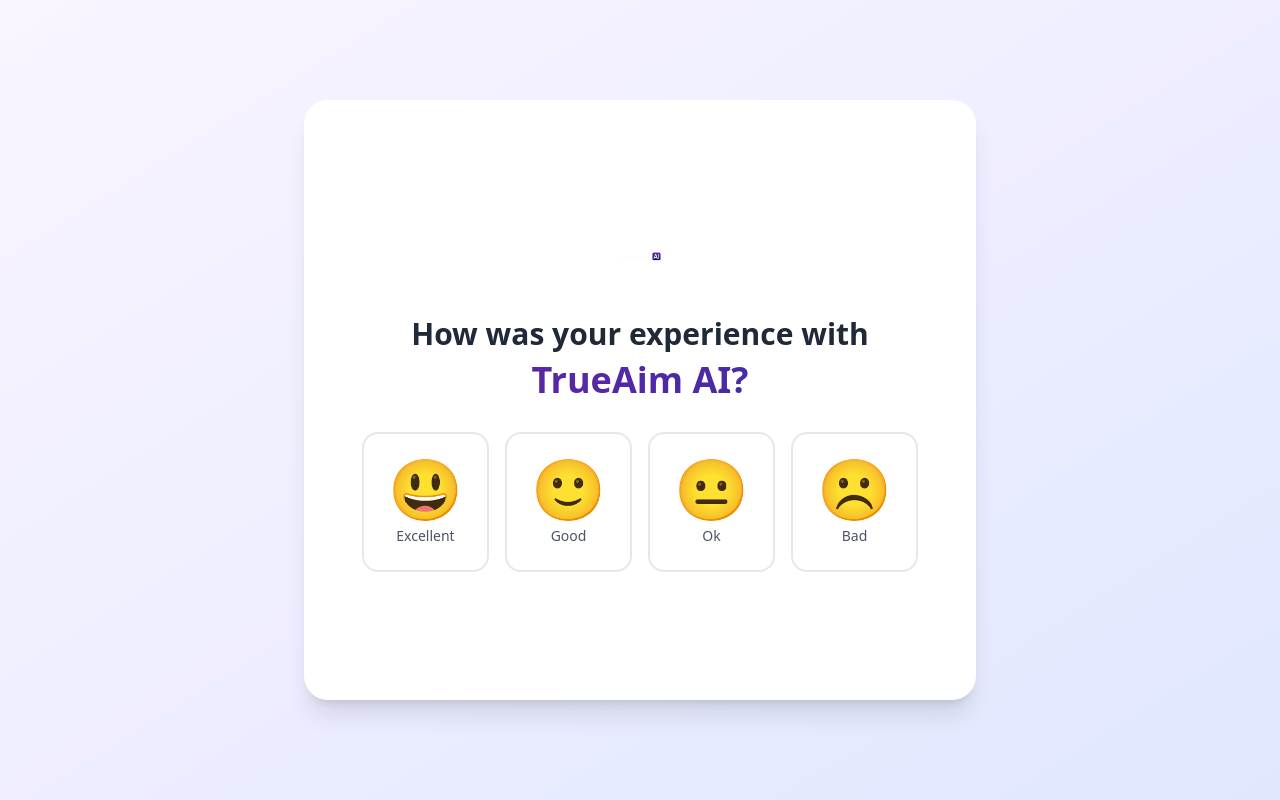
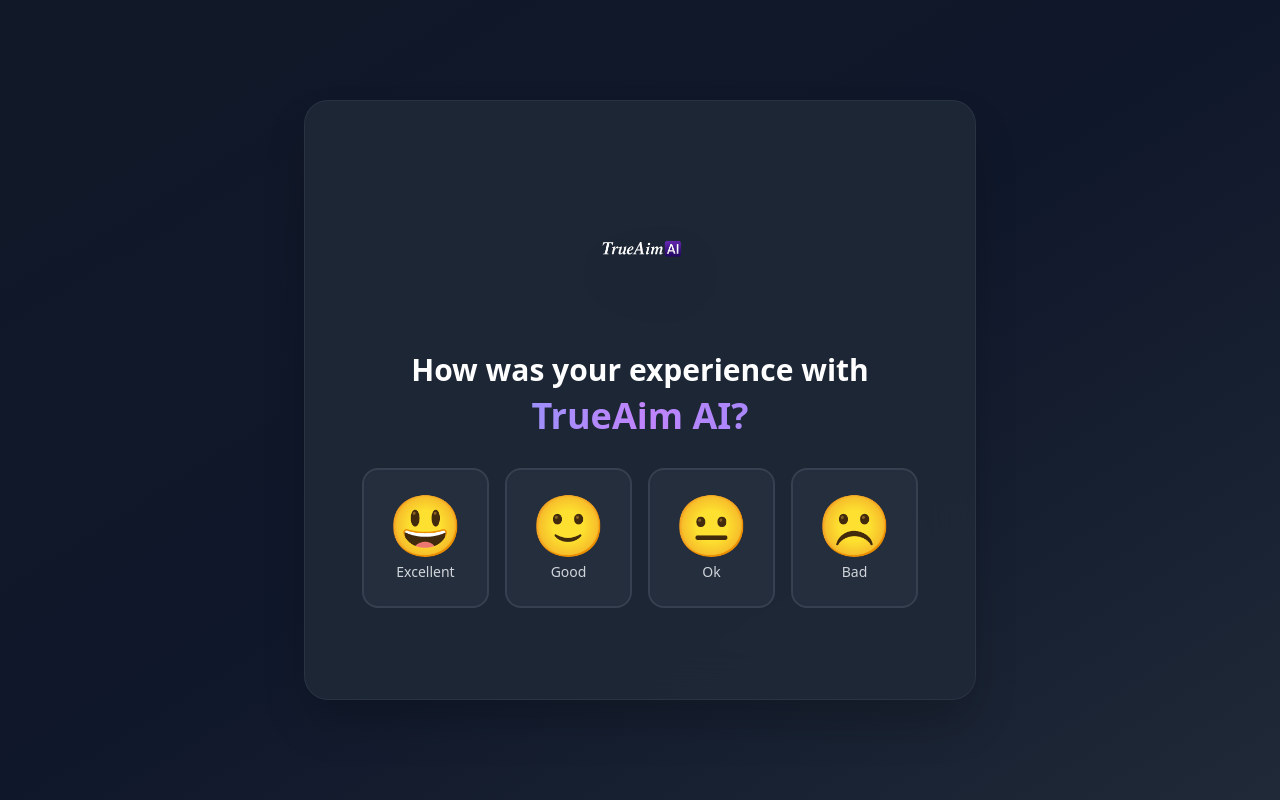
Before and after one commit to trueaimio/trueaim-review-spark, a React (Vite) app: page / in a window 1280 px wide. Built offline with nearby package versions, Linux system fonts and the light colour scheme.

Commit message:
Refactor: Implement dark mode SaaS style and increase logo size
-   Implemented a dark mode SaaS style for the entire application.
-   Increased the size of the logo in the initial section.

```diff
--- a/src/components/ReviewGenerator.tsx
+++ b/src/components/ReviewGenerator.tsx
@@ -139,25 +139,25 @@ const ReviewGenerator = () => {
   };
 
   return (
-    <div className="min-h-screen bg-gradient-to-br from-purple-50 to-indigo-100 flex items-center justify-center p-4">
+    <div className="min-h-screen bg-gradient-to-br from-gray-900 via-slate-900 to-gray-800 flex items-center justify-center p-4">
       <div className="w-full max-w-2xl">
-        <div className="bg-white rounded-3xl shadow-xl p-8 min-h-[600px] flex flex-col">
+        <div className="bg-gray-800/90 backdrop-blur-xl rounded-3xl shadow-2xl border border-gray-700/50 p-8 min-h-[600px] flex flex-col">
 
           {/* Emoji Selection Step */}
           {currentStep === 'emoji' && (
             <div className="text-center flex-1 flex flex-col justify-center">
               <div className="mb-8">
-                <div className="flex justify-center mb-6">
+                <div className="flex justify-center mb-8">
                   <img
                     src="/lovable-uploads/f963d4bd-aaca-412f-aad0-ad4b4119a63c.png"
                     alt="TrueAim AI Logo"
-                    className="h-16 w-16 object-contain"
+                    className="h-32 w-32 object-contain drop-shadow-2xl"
                   />
                 </div>
-                <h1 className="text-3xl font-bold text-gray-800 mb-2">
+                <h1 className="text-3xl font-bold text-white mb-2">
                   How was your experience with
                 </h1>
-                <div className="text-4xl font-bold bg-gradient-to-r from-purple-800 to-indigo-800 bg-clip-text text-transparent">
+                <div className="text-4xl font-bold bg-gradient-to-r from-blue-400 via-purple-400 to-indigo-400 bg-clip-text text-transparent">
                   TrueAim AI?
                 </div>
               </div>
@@ -167,13 +167,13 @@ const ReviewGenerator = () => {
                   <button
                     key={emoji}
                     onClick={() => handleEmojiSelect(emoji, label)}
-                    className="group flex flex-col items-center p-6 rounded-2xl border-2 border-gray-200 transition-all duration-300 hover:scale-105 hover:border-purple-600 hover:bg-purple-50 focus:outline-none focus:ring-4 focus:ring-purple-400"
+                    className="group flex flex-col items-center p-6 rounded-2xl border-2 border-gray-600/50 bg-gray-700/30 backdrop-blur-sm transition-all duration-300 hover:scale-105 hover:border-blue-500/70 hover:bg-blue-500/10 focus:outline-none focus:ring-4 focus:ring-blue-500/50"
                     aria-label={`Select ${label}`}
                   >
                     <div className="text-6xl mb-2 group-hover:scale-110 transition-transform duration-300">
                       {emoji}
                     </div>
-                    <span className="text-sm font-medium text-gray-600 group-hover:text-purple-800">
+                    <span className="text-sm font-medium text-gray-300 group-hover:text-blue-300">
                       {label}
                     </span>
                   </button>
@@ -186,19 +186,19 @@ const ReviewGenerator = () => {
           {currentStep === 'negative' && (
             <div className="text-center flex-1 flex flex-col justify-center animate-fade-in">
               <div className="text-4xl mb-4">{selectedEmoji}</div>
-              <h2 className="text-2xl font-bold text-gray-800 mb-4">
+              <h2 className="text-2xl font-bold text-white mb-4">
                 We're sorry you didn't have a good experience
               </h2>
-              <p className="text-lg text-gray-600 mb-6">
+              <p className="text-lg text-gray-300 mb-6">
                 We appreciate your feedback and will work to improve.
               </p>
 
-              <div className="bg-green-50 border-2 border-green-200 rounded-2xl p-6 max-w-md mx-auto">
-                <div className="flex items-center justify-center gap-2 text-green-700">
+              <div className="bg-green-900/30 border-2 border-green-600/50 rounded-2xl p-6 max-w-md mx-auto backdrop-blur-sm">
+                <div className="flex items-center justify-center gap-2 text-green-400">
                   <CheckCircle className="h-6 w-6" />
                   <span className="text-lg font-semibold">Feedback Submitted</span>
                 </div>
-                <p className="text-green-600 mt-2">Thank you for taking the time to share your experience with us.</p>
+                <p className="text-green-300 mt-2">Thank you for taking the time to share your experience with us.</p>
               </div>
             </div>
           )}
@@ -208,8 +208,8 @@ const ReviewGenerator = () => {
             <div className="text-center flex-1 flex flex-col justify-center animate-fade-in">
               <div className="mb-6">
                 <div className="text-4xl mb-2">{selectedEmoji}</div>
-                <h2 className="text-2xl font-bold text-gray-800 mb-2">Awesome!</h2>
-                <p className="text-lg text-gray-600">What did you like most?</p>
+                <h2 className="text-2xl font-bold text-white mb-2">Awesome!</h2>
+                <p className="text-lg text-gray-300">What did you like most?</p>
               </div>
 
               <div className="space-y-6 flex-1 flex flex-col justify-center">
@@ -218,10 +218,10 @@ const ReviewGenerator = () => {
                     <button
                       key={option}
                       onClick={() => handlePreferenceToggle(option)}
-                      className={`px-6 py-3 rounded-full text-sm font-medium transition-all duration-300 focus:outline-none focus:ring-4 focus:ring-purple-400 ${
+                      className={`px-6 py-3 rounded-full text-sm font-medium transition-all duration-300 focus:outline-none focus:ring-4 focus:ring-blue-500/50 ${
                         reviewData.preferences.includes(option)
-                          ? 'bg-purple-800 text-white shadow-lg scale-105'
-                          : 'bg-gray-100 text-gray-700 hover:bg-purple-100 hover:text-purple-900'
+                          ? 'bg-gradient-to-r from-blue-600 to-purple-600 text-white shadow-lg scale-105 border border-blue-400/50'
+                          : 'bg-gray-700/50 text-gray-300 hover:bg-blue-600/20 hover:text-blue-300 border border-gray-600/50'
                       }`}
                     >
                       {option}
@@ -234,20 +234,20 @@ const ReviewGenerator = () => {
                     placeholder="Or write your own..."
                     value={reviewData.customText}
                     onChange={(e) => handleCustomTextChange(e.target.value)}
-                    className="text-center border-2 border-gray-200 focus:border-purple-600 rounded-xl py-3 text-lg"
+                    className="text-center border-2 border-gray-600/50 bg-gray-700/30 text-white placeholder-gray-400 focus:border-blue-500/70 focus:bg-gray-700/50 rounded-xl py-3 text-lg backdrop-blur-sm"
                   />
                 </div>
 
                 {/* Real-time generated review display */}
                 {generatedReview && (
                   <div className="max-w-lg mx-auto mt-6">
-                    <div className="bg-gradient-to-r from-purple-50 to-indigo-50 rounded-2xl p-6 border-2 border-purple-400">
-                      <p className="text-lg text-gray-800 leading-relaxed text-center mb-4">
+                    <div className="bg-gradient-to-r from-blue-900/30 to-purple-900/30 rounded-2xl p-6 border-2 border-blue-500/30 backdrop-blur-sm">
+                      <p className="text-lg text-gray-200 leading-relaxed text-center mb-4">
                         "{generatedReview}"
                       </p>
                       <Button
                         onClick={handleCopyAndSubmit}
-                        className="w-full px-8 py-4 text-lg font-semibold bg-purple-800 hover:bg-purple-900 text-white rounded-xl shadow-lg hover:shadow-xl transition-all duration-300 group"
+                        className="w-full px-8 py-4 text-lg font-semibold bg-gradient-to-r from-blue-600 to-purple-600 hover:from-blue-700 hover:to-purple-700 text-white rounded-xl shadow-lg hover:shadow-xl transition-all duration-300 group border border-blue-500/30"
                         disabled={isCopied}
                       >
                         {isCopied ? (
@@ -273,20 +273,20 @@ const ReviewGenerator = () => {
           {currentStep === 'loading' && (
             <div className="text-center flex-1 flex flex-col justify-center animate-fade-in">
               <div className="mb-8">
-                <h2 className="text-3xl font-bold text-gray-800 mb-4">Almost there!</h2>
-                <p className="text-xl text-gray-600 mb-8">
+                <h2 className="text-3xl font-bold text-white mb-4">Almost there!</h2>
+                <p className="text-xl text-gray-300 mb-8">
                   When you get to Google, just paste and you're ready to go!
                 </p>
               </div>
 
               <div className="max-w-md mx-auto w-full">
-                <div className="bg-gray-200 rounded-full h-4 mb-4 overflow-hidden">
+                <div className="bg-gray-700/50 rounded-full h-4 mb-4 overflow-hidden border border-gray-600/50">
                   <div
-                    className="bg-gradient-to-r from-green-500 to-green-600 h-full rounded-full transition-all duration-100 ease-out"
+                    className="bg-gradient-to-r from-green-500 to-emerald-500 h-full rounded-full transition-all duration-100 ease-out shadow-lg"
                     style={{ width: `${loadingProgress}%` }}
                   ></div>
                 </div>
-                <p className="text-green-600 font-semibold">
+                <p className="text-green-400 font-semibold">
                   {loadingProgress < 100 ? `Loading... ${Math.round(loadingProgress)}%` : 'Ready! Opening Google Reviews...'}
                 </p>
               </div>
```
